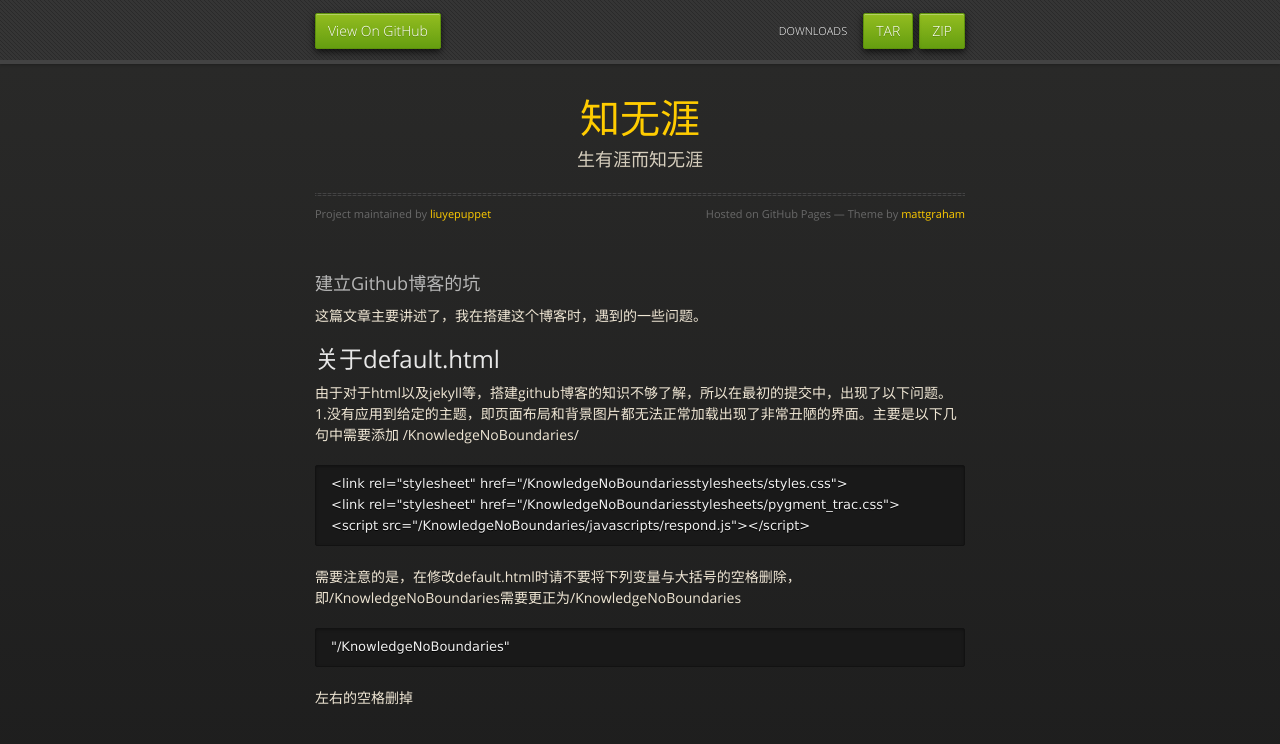
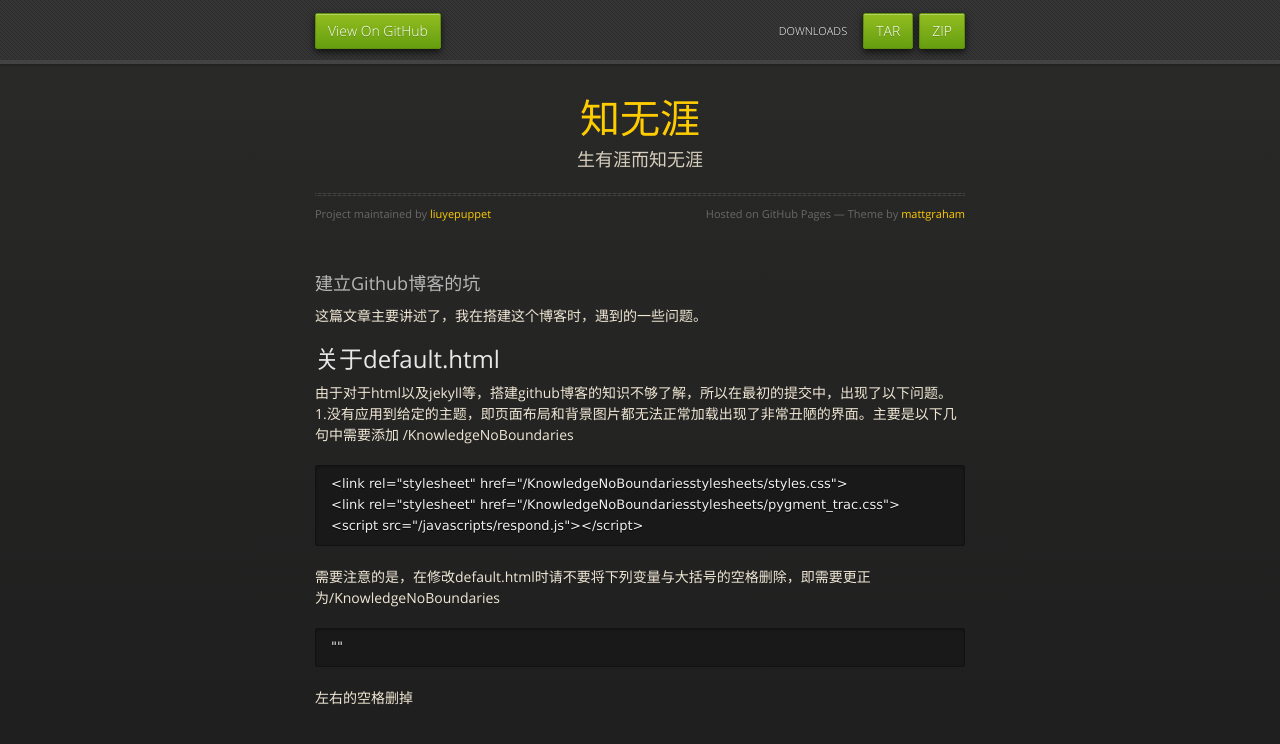
Before and after one commit to liuyepuppet/KnowledgeNoBoundaries, a Jekyll site: the page built from _posts/2014-9-17-Caution-in-build-github-blog.md, in a window 1280 px wide. Shown: the top 744 px of the page. Built offline with Jekyll 4.4.1, drawn with Linux system fonts in a browser that asks for light colours; nearby versions of some CDN libraries; Markdown is read by kramdown in place of the engine named in the settings.

Commit message:
deploy blog

```diff
--- a/_posts/2014-9-17-Caution-in-build-github-blog.md
+++ b/_posts/2014-9-17-Caution-in-build-github-blog.md
@@ -8,14 +8,14 @@
 
 ## 关于default.html
   由于对于html以及jekyll等，搭建github博客的知识不够了解，所以在最初的提交中，出现了以下问题。
-  1.没有应用到给定的主题，即页面布局和背景图片都无法正常加载出现了非常丑陋的界面。主要是以下几句中需要添加 {{ site.baseurl }}/
+  1.没有应用到给定的主题，即页面布局和背景图片都无法正常加载出现了非常丑陋的界面。主要是以下几句中需要添加 {{ \site.baseurl }}
 
-    <link rel="stylesheet" href="{{ site.baseurl }}stylesheets/styles.css">
-    <link rel="stylesheet" href="{{ site.baseurl }}stylesheets/pygment_trac.css">
-    <script src="{{site.baseurl}}/javascripts/respond.js"></script>
+    <link rel="stylesheet" href="{{ \site.baseurl }}stylesheets/styles.css">
+    <link rel="stylesheet" href="{{ \site.baseurl }}stylesheets/pygment_trac.css">
+    <script src="{{\site.baserurl}}/javascripts/respond.js"></script>
 
-  需要注意的是，在修改default.html时请不要将下列变量与大括号的空格删除，即{{site.baseurl}}需要更正为{{ *site.baseurl* }}
+  需要注意的是，在修改default.html时请不要将下列变量与大括号的空格删除，即{{\site.baserurl}}需要更正为{{ *site.baseurl* }}
 
-    "{{site.baseurl}}"
+    "{{\site.baserurl}}"
 
   左右的空格删掉
```
